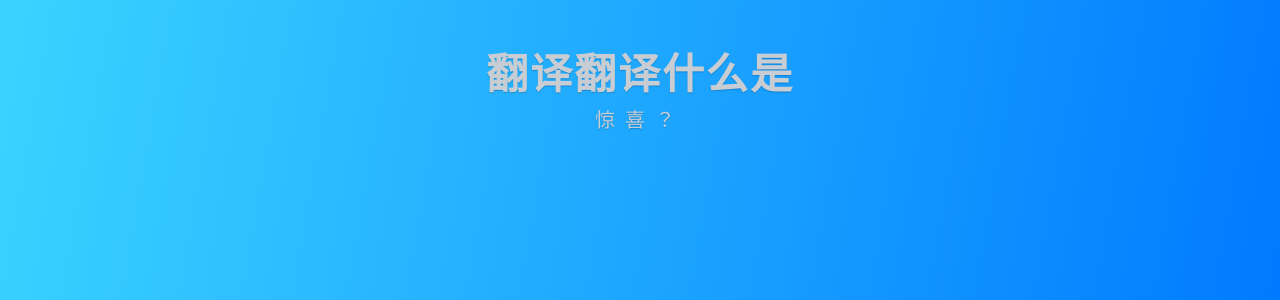
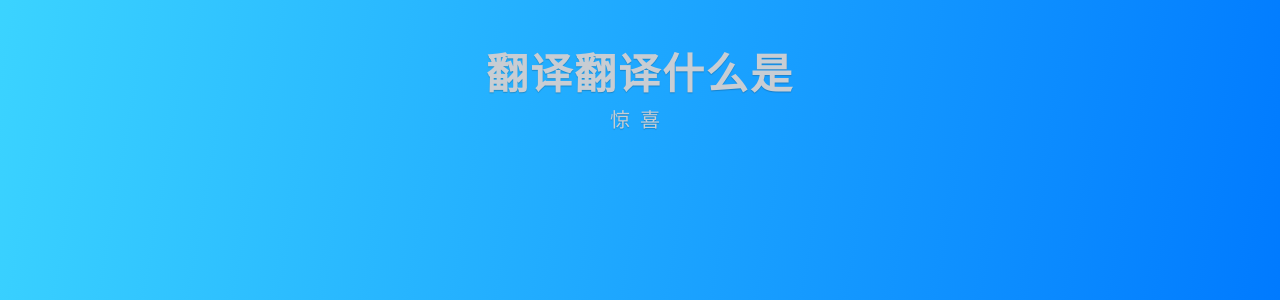
Before and after one commit to wtyhainan/wtyhainan.github.io, a Jekyll site: the page built from index.html, in a window 1280 px wide and 1171 px high. Shown: the part 141-441 px from the top of the window. Built offline with Jekyll 4.4.1, drawn with Linux system fonts in a browser that asks for light colours; nearby versions of some CDN libraries; the list of posts is cut into pages by our own code; a style sheet for code colours, icons or effects is not loaded.

```diff
--- a/index.html
+++ b/index.html
@@ -1,7 +1,7 @@
 ---
 layout: default
 home-title: 翻译翻译什么是
-description:            惊喜？
+description:            惊喜
 ---
 
 {% include header.html %}
```
